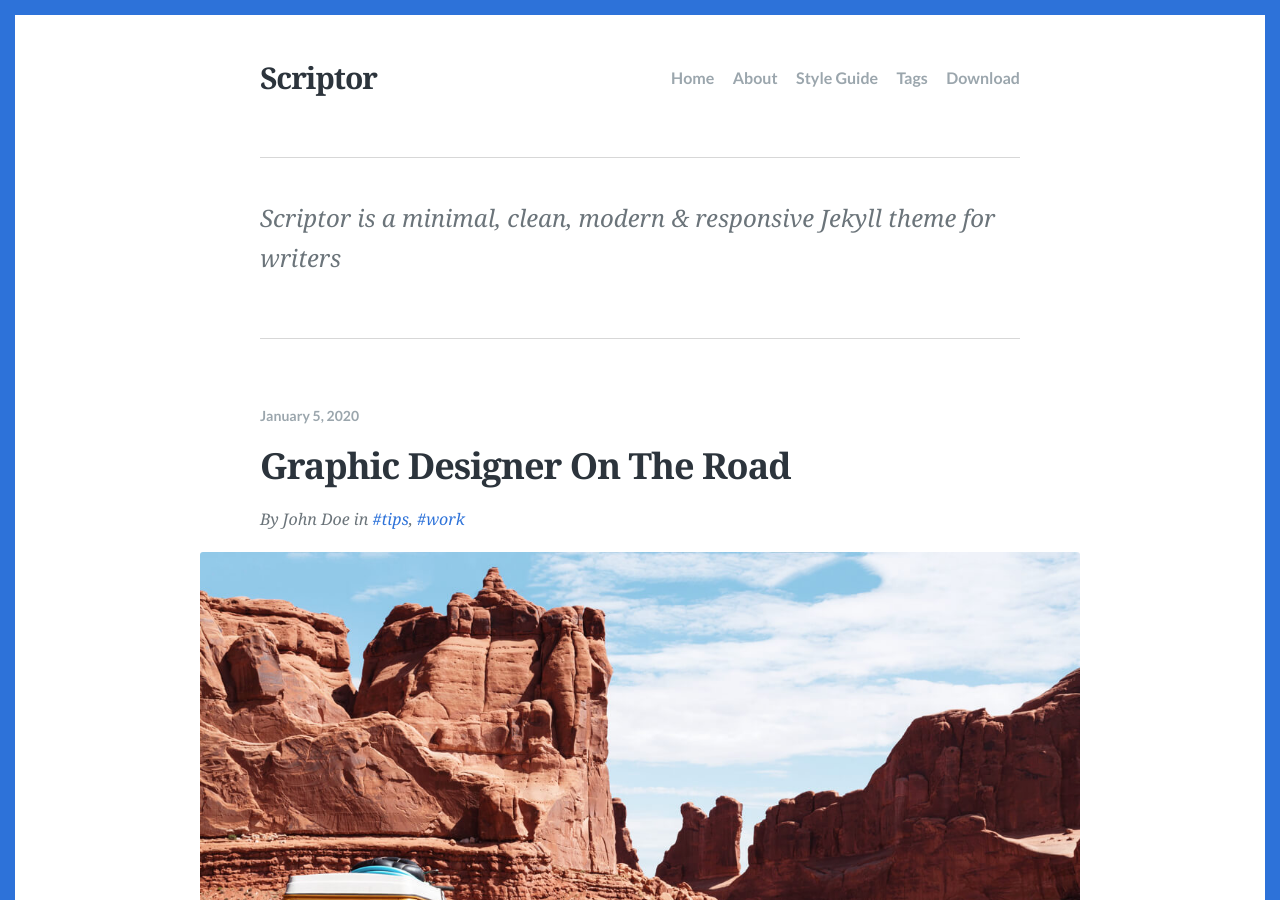
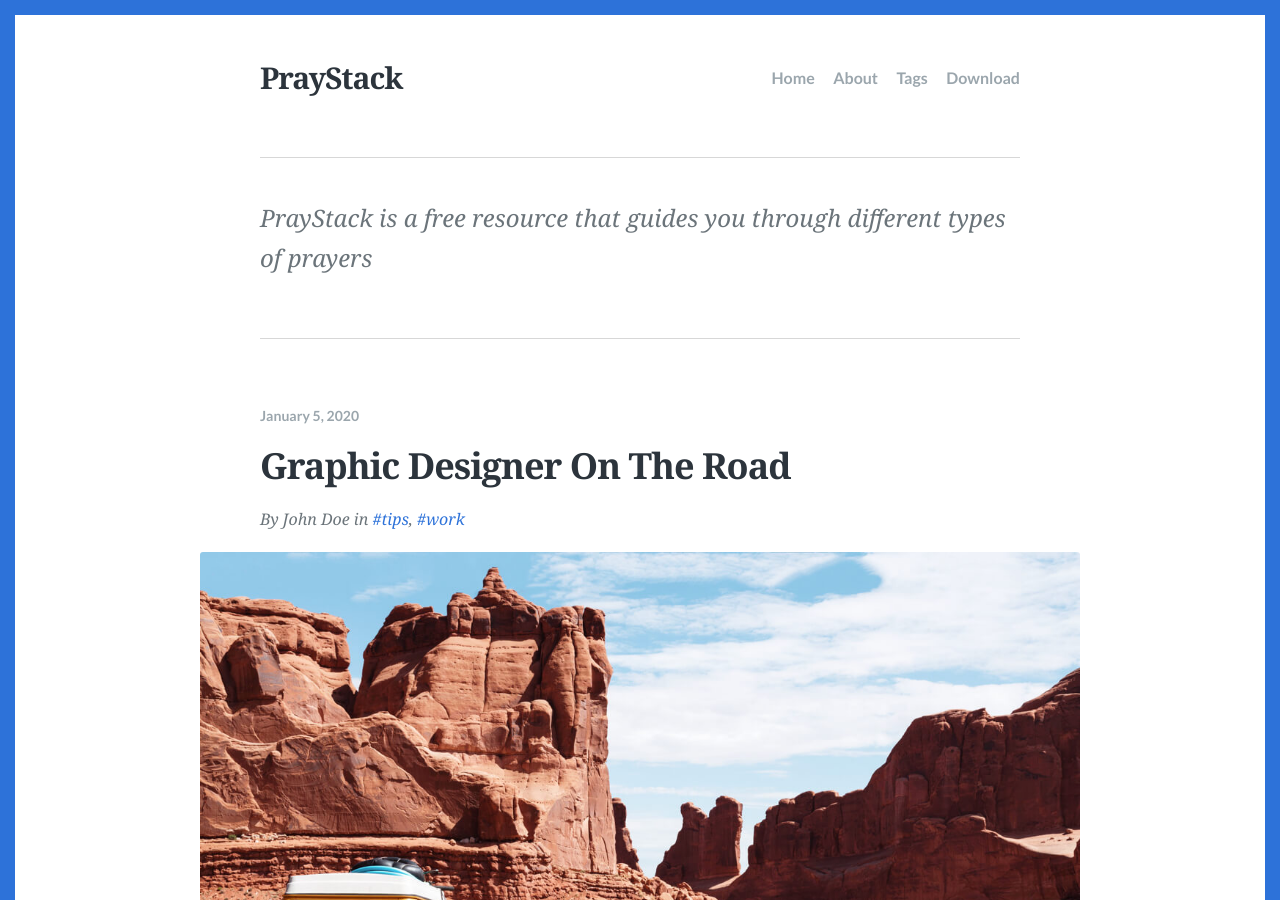
Before and after one commit to jsantiago611/wonderful-bee, a Jekyll site: the page built from index.html, in a window 1280 px wide and 900 px high. Built offline with Jekyll 4.4.1, drawn with Linux system fonts in a browser that asks for light colours; some web fonts are replaced; the list of posts is cut into pages by our own code.

Commit message:
Update from Forestry.io jsantiago611 updated _config.yml

```diff
--- a/_config.yml
+++ b/_config.yml
@@ -1,33 +1,31 @@
-accent_color: '#2d72d9'
+---
+accent_color: "#2d72d9"
 lang: en-US
-title: Scriptor
-description: 'Scriptor is a minimal, clean, modern & responsive Jekyll theme for writers'
+title: PrayStack
+description: PrayStack is a free resource that guides you through different types
+  of prayers
 baseurl: ''
-url: 'https://scriptor-jekyll.netlify.com'
-permalink: '/:title'
+url: https://scriptor-jekyll.netlify.com
+permalink: "/:title"
 favicon: images/favicon.png
 google_analytics: ''
 disqus: justgoodthemes
 navigation:
-  - text: Home
-    url: /
-  - text: About
-    url: /about/
-  - text: Style Guide
-    url: /style-guide/
-  - text: Tags
-    url: /tags/
-  - text: Download
-    url: 'https://github.com/JustGoodThemes/Scriptor-Jekyll-Theme'
+- text: Home
+  url: "/"
+- text: About
+  url: "/about/"
+- text: Tags
+  url: "/tags/"
+- text: Download
+  url: https://github.com/JustGoodThemes/Scriptor-Jekyll-Theme
 footer:
-  content: >-
-    &copy; Scriptor all rights reserved. Theme by
-    [JustGoodThemes](https://www.justgoodthemes.com).
+  content: "&copy; Scriptor all rights reserved. Theme by [JustGoodThemes](https://www.justgoodthemes.com)."
   has_social: true
 plugins:
-  - jekyll-paginate
+- jekyll-paginate
 paginate: 3
-paginate_path: '/page:num/'
+paginate_path: "/page:num/"
 markdown: kramdown
 sass:
   sass_dir: _sass
```
